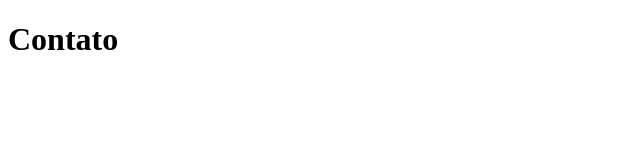
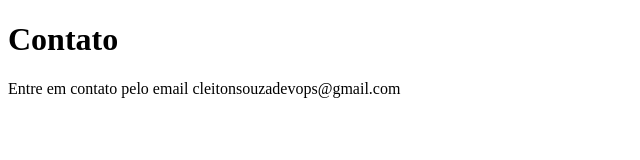
Before and after one commit to cleitonsouzadevops/sistema-de-cadastro, a plain HTML site: page contato.html in a window 1280 px wide. Shown: the whole page, without its empty margins (0-640 px from the left). Drawn offline with Linux system fonts and the light colour scheme.

Commit message:
adicionando o email de contato

```diff
--- a/contato.html
+++ b/contato.html
@@ -8,5 +8,6 @@
 </head>
 <body>
     <h1>Contato</h1>
+    <p>Entre em contato pelo email cleitonsouzadevops@gmail.com</p>
 </body>
 </html>
```
